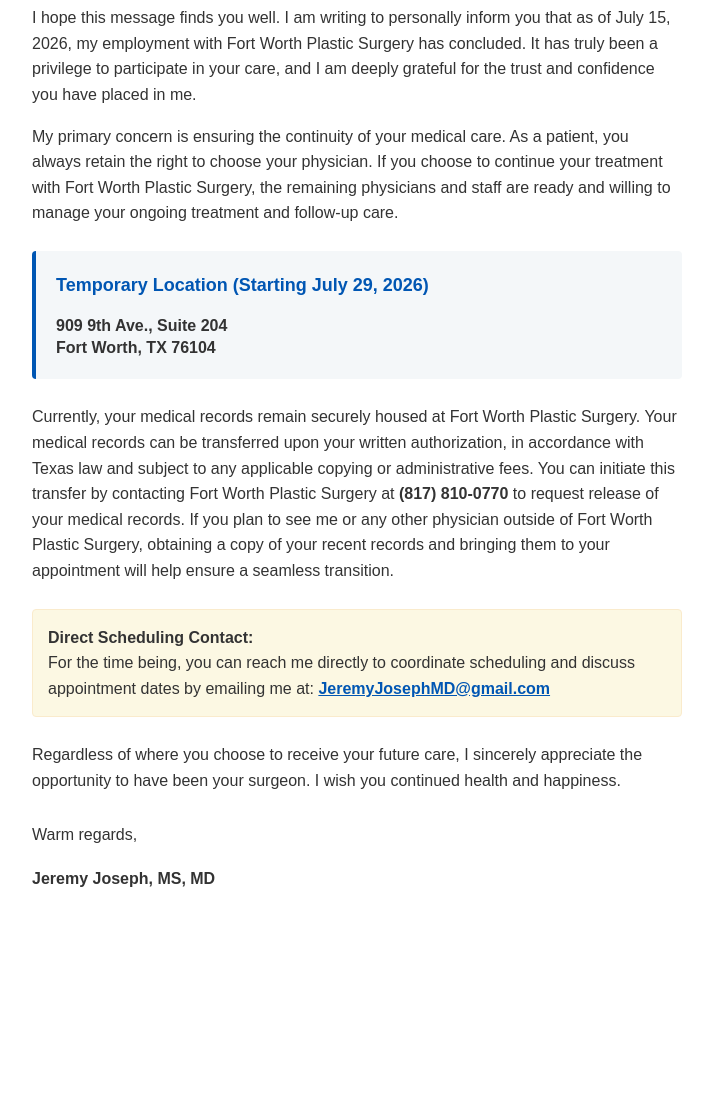
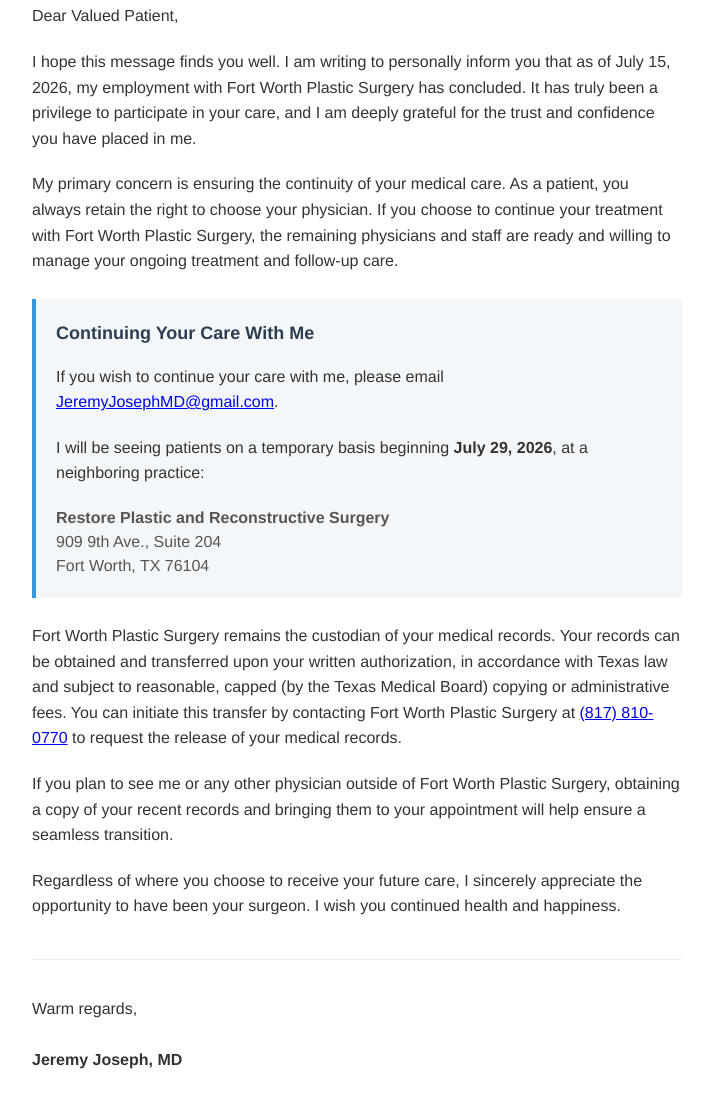
Before and after one commit to JeremyJosephMDMarketing/JeremyJosephMDMarketing.github.io, a plain HTML site: page index.html in a window 1280 px wide. Shown: the part 181-1288 px from the top of the page, without its empty margins (283-996 px from the left). Before the commit the page ends 1148 px from the top, so only its background shows below. Drawn offline with Linux system fonts and the light colour scheme.

Commit message:
Update Patient Announcement

```diff
--- a/index.html
+++ b/index.html
@@ -3,11 +3,66 @@
 <head>
     <meta charset="UTF-8">
     <meta name="viewport" content="width=device-width, initial-scale=1.0">
-    <title>Important Notice - Dr. Jeremy Joseph</title>
+    <title>Patient Announcement | Jeremy Joseph, MD</title>
+    <style>
+        body {
+            font-family: 'Helvetica Neue', Arial, sans-serif;
+            line-height: 1.6;
+            color: #333333;
+            background-color: #f8f9fa;
+            margin: 0;
+            padding: 40px 20px;
+        }
+        .container {
+            max-width: 650px;
+            margin: 0 auto;
+            background: #ffffff;
+            padding: 40px;
+            border-radius: 8px;
+            box-shadow: 0 4px 15px rgba(0, 0, 0, 0.05);
+            border-top: 4px solid #2c3e50;
+        }
+        h1 {
+            color: #2c3e50;
+            font-size: 24px;
+            margin-bottom: 30px;
+            border-bottom: 1px solid #eeeeee;
+            padding-bottom: 15px;
+        }
+        p {
+            margin-bottom: 20px;
+            font-size: 16px;
+        }
+        .info-box {
+            background-color: #f4f7f9;
+            border-left: 4px solid #3498db;
+            padding: 20px;
+            margin: 25px 0;
+            border-radius: 0 4px 4px 0;
+        }
+        .info-box h2 {
+            font-size: 18px;
+            margin-top: 0;
+            color: #2c3e50;
+        }
+        .address {
+            font-style: normal;
+            line-height: 1.5;
+            display: block;
+            margin-top: 10px;
+            color: #555555;
+        }
+        .footer-signature {
+            margin-top: 40px;
+            border-top: 1px solid #eeeeee;
+            padding-top: 20px;
+        }
+    </style>
 </head>
-<body style="font-family: Arial, sans-serif; max-width: 650px; margin: 40px auto; padding: 20px; line-height: 1.6; color: #333;">
+<body>
 
-    <h1 style="border-bottom: 2px solid #dddddd; padding-bottom: 12px; color: #111111; font-size: 24px;">Important Notice Regarding Your Medical Care</h1>
+<div class="container">
+    <h1>An Important Message to My Patients</h1>
 
     <p>Dear Valued Patient,</p>
 
@@ -15,27 +70,28 @@
 
     <p>My primary concern is ensuring the continuity of your medical care. As a patient, you always retain the right to choose your physician. If you choose to continue your treatment with Fort Worth Plastic Surgery, the remaining physicians and staff are ready and willing to manage your ongoing treatment and follow-up care.</p>
 
-    <div style="background-color: #f4f7f9; padding: 20px; border-left: 4px solid #0056b3; margin: 25px 0; border-radius: 4px;">
-        <h2 style="margin-top: 0; font-size: 18px; color: #0056b3;">Temporary Location (Starting July 29, 2026)</h2>
-        <p style="margin: 0; font-size: 16px; font-weight: bold; line-height: 1.4;">
+    <div class="info-box">
+        <h2>Continuing Your Care With Me</h2>
+        <p>If you wish to continue your care with me, please email <a href="mailto:JeremyJosephMD@gmail.com">JeremyJosephMD@gmail.com</a>.</p>
+        <p>I will be seeing patients on a temporary basis beginning <strong>July 29, 2026</strong>, at a neighboring practice:</p>
+        <address class="address">
+            <strong>Restore Plastic and Reconstructive Surgery</strong><br>
             909 9th Ave., Suite 204<br>
             Fort Worth, TX 76104
-        </p>
+        </address>
     </div>
 
-    <p>Currently, your medical records remain securely housed at Fort Worth Plastic Surgery. Your medical records can be transferred upon your written authorization, in accordance with Texas law and subject to any applicable copying or administrative fees. You can initiate this transfer by contacting Fort Worth Plastic Surgery at <strong>(817) 810-0770</strong> to request release of your medical records. If you plan to see me or any other physician outside of Fort Worth Plastic Surgery, obtaining a copy of your recent records and bringing them to your appointment will help ensure a seamless transition.</p>
+    <p>Fort Worth Plastic Surgery remains the custodian of your medical records. Your records can be obtained and transferred upon your written authorization, in accordance with Texas law and subject to reasonable, capped (by the Texas Medical Board) copying or administrative fees. You can initiate this transfer by contacting Fort Worth Plastic Surgery at <a href="tel:8178100770">(817) 810-0770</a> to request the release of your medical records.</p>
 
-    <div style="background-color: #fcf8e3; padding: 15px; border: 1px solid #faebcc; margin: 25px 0; border-radius: 4px;">
-        <p style="margin: 0;"><strong>Direct Scheduling Contact:</strong><br>
-        For the time being, you can reach me directly to coordinate scheduling and discuss appointment dates by emailing me at: <a href="mailto:JeremyJosephMD@gmail.com" style="color: #0056b3; font-weight: bold; text-decoration: underline;">JeremyJosephMD@gmail.com</a></p>
-    </div>
+    <p>If you plan to see me or any other physician outside of Fort Worth Plastic Surgery, obtaining a copy of your recent records and bringing them to your appointment will help ensure a seamless transition.</p>
 
     <p>Regardless of where you choose to receive your future care, I sincerely appreciate the opportunity to have been your surgeon. I wish you continued health and happiness.</p>
 
-    <p style="margin-top: 30px; line-height: 1.4;">
-        Warm regards,<br><br>
-        <strong>Jeremy Joseph, MS, MD</strong>
-    </p>
+    <div class="footer-signature">
+        <p>Warm regards,<br><br>
+        <strong>Jeremy Joseph, MD</strong></p>
+    </div>
+</div>
 
 </body>
 </html>
```
